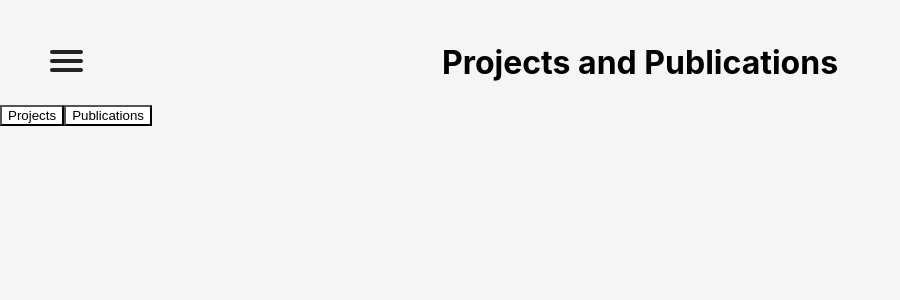
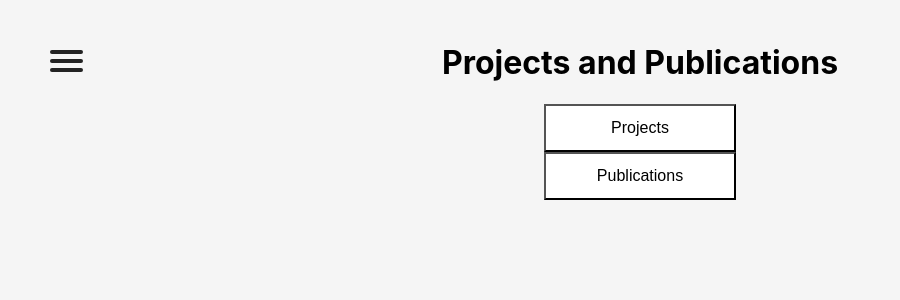
Before and after one commit to Bcdirito/github.bcdirito.io, a React (Create React App) app: page /projects in a window 1280 px wide. Shown: the top 300 px of the page, without its empty margins (0-900 px from the left). Built offline with nearby package versions, Linux system fonts and the light colour scheme.

Commit message:
functionality/content publications

```diff
--- a/src/components/ProjectContainer.js
+++ b/src/components/ProjectContainer.js
@@ -79,10 +79,12 @@ export default class ProjectContainer extends Component {
     return (
       <div>
         <h1>Projects and Publications</h1>
+        <div className="buttons">
+          <button onClick={e => this.featureHandler(e)} name="projects">Projects</button>
+          <button onClick={e => this.featureHandler(e)} name="publications">Publications</button>
+        </div>
+        <br/>
         <div className="projectContainer">
-            <button onClick={e => this.featureHandler(e)} name="projects">Projects</button>
-            <button onClick={e => this.featureHandler(e)} name="publications">Publications</button>
-            <br/>
             {this.state.projects === true && (this.state.featuredClick === false && this.state.publications === false) ? this.renderDemoProjects() : null}
             {this.state.publications === true && (this.state.featuredClick === false && this.state.projects === false) ? this.renderPublications() : null}
             {this.state.featuredClick === true && (this.state.publications === false && this.state.projects === false) ? this.renderSelectedProject() : null}
--- a/src/components/Publication.js
+++ b/src/components/Publication.js
@@ -1,18 +1,40 @@
 import React, { Component } from 'react'
-import exterminator from "../media/photos/exterminator_photo.jpg"
+import exterminatorPhoto from "../media/photos/exterminator_photo.jpg"
 import kindlingPhoto from "../media/photos/reduced_kindling_photo.jpg"
+import "../css/publication.css"
+import mediumIcon from "../media/icons/medium_icon.png"
 
 export default class Publication extends Component {
     state = {
         name: this.props.name
     }
 
+    renderKindling = () => {
+        return (
+            <div className="publicationContent">
+                <img src={kindlingPhoto} alt="kindlingPhoto" />
+                <p>Here will be the description of the publication</p>
+                <a href="https://medium.com/@bdirito91/kindling-the-fire-24b80e09907e" target="_blank" rel="noopener noreferrer"><img src={mediumIcon} alt="mediumIcon" ></img>Read Here!</a>
+            </div>
+        )
+    }
+
+    renderExterminator = () => {
+        return (
+            <div className="publicationContent">
+                <img src={exterminatorPhoto} alt="exterminatorPhoto" />
+                <p>Here will be the description of the publication</p>
+                <a href="https://medium.com/@bdirito91/call-me-the-exterminator-17b5a579595b" target="_blank" rel="noopener noreferrer"><img src={mediumIcon} alt="mediumIcon" ></img>Read Here!</a>
+            </div>
+        )
+    }
+
     render() {
         return (
-        <div>
+        <div className="publication">
             <h2>{this.state.name}</h2>
-            {this.props.name === "Kindling the Fire" ?  <img src={kindlingPhoto} alt="kindlingPhoto" /> : null}
-            {this.props.name === "Call Me 'The Exterminator'" ?  <img src={exterminator} alt="exterminatorPhoto" /> : null}
+            {this.props.name === "Kindling the Fire" ? this.renderKindling(): null}
+            {this.props.name === "Call Me 'The Exterminator'" ?  this.renderExterminator() : null}
         </div>
         )
     }
--- a/src/css/projectContainer.css
+++ b/src/css/projectContainer.css
@@ -1,12 +1,23 @@
 .projectContainer {
     overflow: scroll;
     height: 70vh;
+}
+
+.buttons {
+    display: grid;
+    align-items: center;
+    align-content: center;
+    justify-content: center;
+    justify-items: center;
 }
 
 button {
     background-color: white;
     color: black;
     text-decoration: none;
+    font-size: 16px;
+    height: 6vh;
+    width: 15vw;
 }
 
 button:hover {
--- a/src/css/publication.css
+++ b/src/css/publication.css
@@ -0,0 +1,25 @@
+.publication {
+    background-color: black;
+    color: white;
+    display: grid;
+    display: grid;
+    align-items: center;
+    align-content: center;
+    justify-content: center;
+    justify-items: center;
+    text-align: center;
+}
+
+a:link, a:visited {
+    color: white;
+    text-decoration: underline;
+}
+
+a:hover, a:active {
+    color: white;
+    text-decoration: none;
+}
+
+h2 {
+    font-style: italic;
+}
```
Also changed, not shown: src/css/projectCard.css (line endings or trailing spaces).
